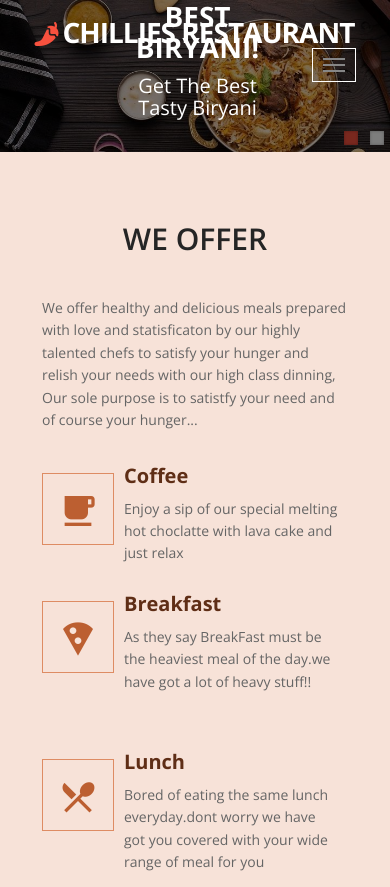
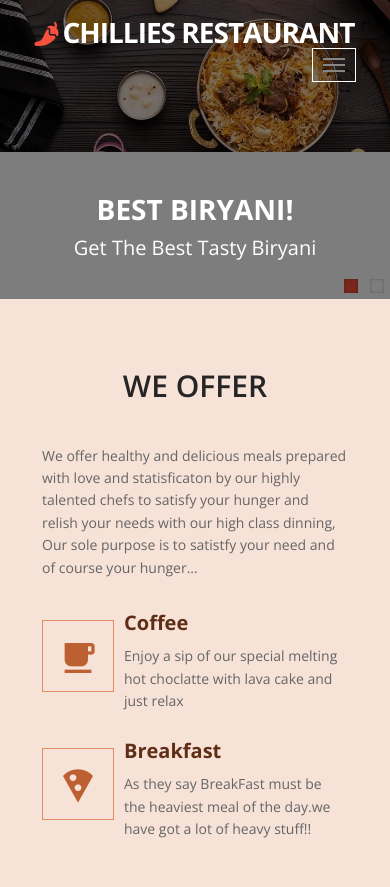
Before and after one commit to dinakaran31/dinakaran35.github.io, a plain HTML site: page index.html in a window 390 px wide. Shown: the top 887 px of the page. Drawn offline with nearby package versions, Linux system fonts and the light colour scheme.

Commit message:
Update style.css

```diff
--- a/css/style.css
+++ b/css/style.css
@@ -1778,7 +1778,8 @@ padding-top: 3px;
 	}
 
 	.flexslider .flex-caption {
-		display:inline-block;
+		display:inline;
+		position: relative;
 	}
 
 
```
